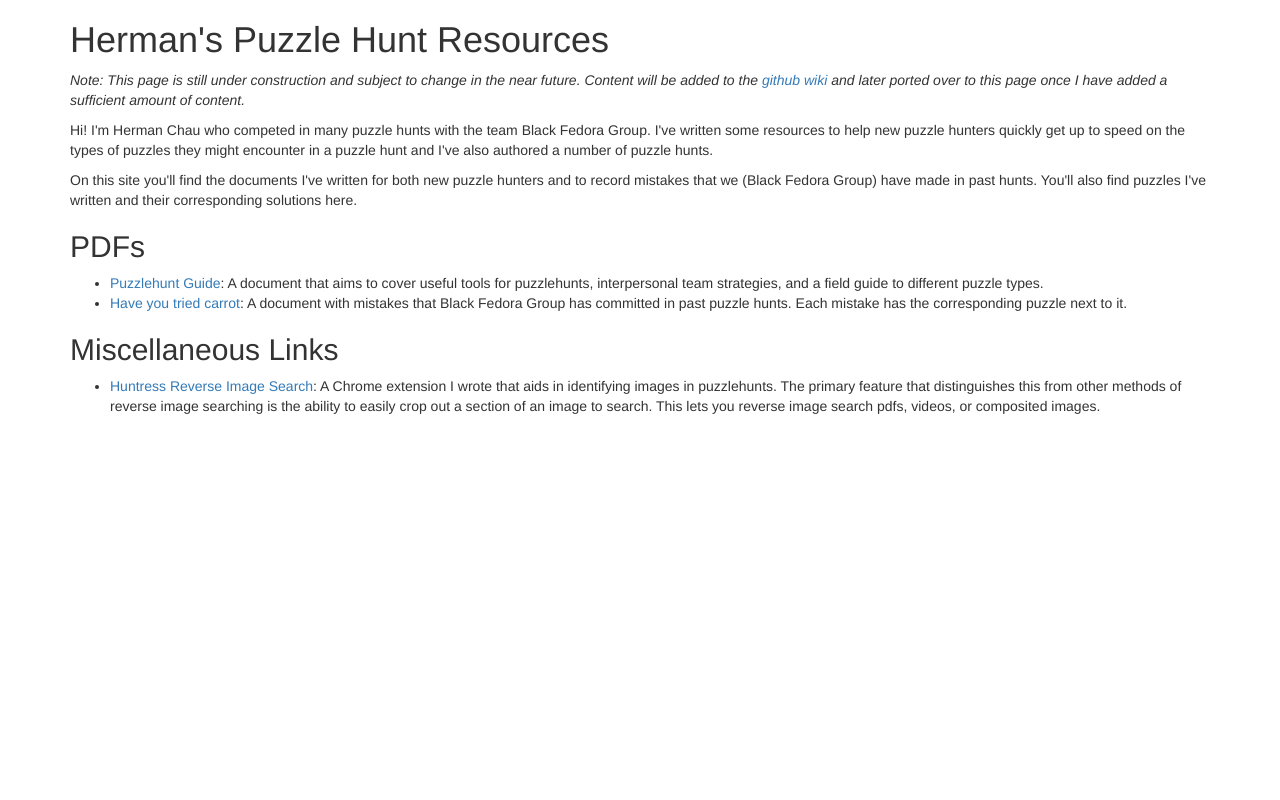
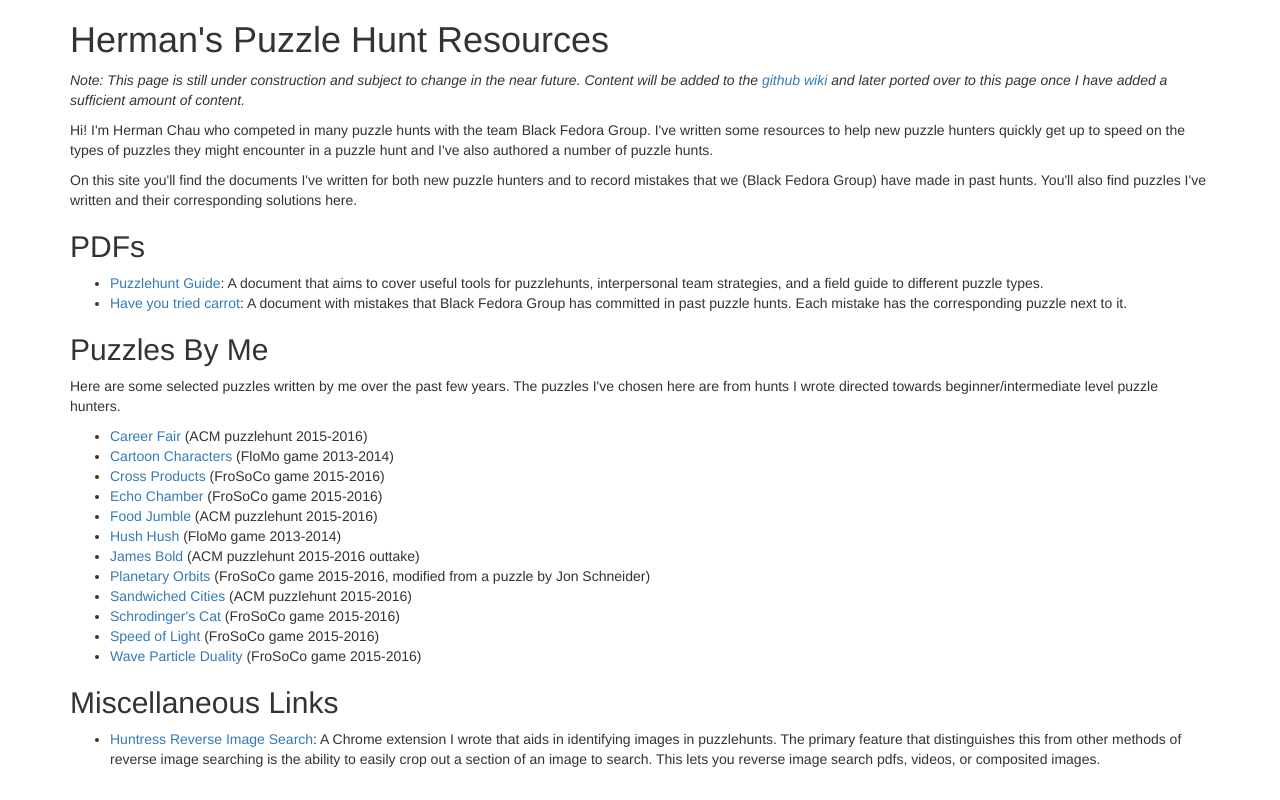
Before and after one commit to kcaze/puzzlehunt_resources, a plain HTML site: page index.html in a window 1280 px wide. Drawn offline with Linux system fonts and the light colour scheme.

Commit message:
Update page with past puzzles I've written.

```diff
--- a/index.html
+++ b/index.html
@@ -28,6 +28,47 @@
           puzzle next to it.
       </li>
     </ul>
+    <h2>Puzzles By Me</h2>
+    <p>Here are some selected puzzles written by me over the past few years. The puzzles I've chosen here are from hunts I wrote directed towards
+       beginner/intermediate level puzzle hunters.</p>
+    <ul>
+      <li>
+        <a href="puzzles/career_fair.pdf">Career Fair</a> (ACM puzzlehunt 2015-2016)
+      </li>
+      <li>
+        <a href="puzzles/cartoon_characters.pdf">Cartoon Characters</a> (FloMo game 2013-2014)
+      </li>
+      <li>
+        <a href="puzzles/cross_products.pdf">Cross Products</a> (FroSoCo game 2015-2016)
+      </li>
+      <li>
+        <a href="puzzles/echo_chamber.pdf">Echo Chamber</a> (FroSoCo game 2015-2016)
+      </li>
+      <li>
+        <a href="puzzles/food_jumble.pdf">Food Jumble</a> (ACM puzzlehunt 2015-2016)
+      </li>
+      <li>
+        <a href="puzzles/hush_hush.pdf">Hush Hush</a> (FloMo game 2013-2014)
+      </li>
+      <li>
+        <a href="puzzles/james_bold.pdf">James Bold</a> (ACM puzzlehunt 2015-2016 outtake)
+      </li>
+      <li>
+        <a href="puzzles/planetary_orbits.pdf">Planetary Orbits</a> (FroSoCo game 2015-2016, modified from a puzzle by Jon Schneider)
+      </li>
+      <li>
+        <a href="puzzles/sandwiched_cities.pdf">Sandwiched Cities</a> (ACM puzzlehunt 2015-2016)
+      </li>
+      <li>
+        <a href="puzzles/schrodingers_cat.pdf">Schrodinger's Cat</a> (FroSoCo game 2015-2016)
+      </li>
+      <li>
+        <a href="puzzles/speed_of_light.pdf">Speed of Light</a> (FroSoCo game 2015-2016)
+      </li>
+      <li>
+        <a href="puzzles/wave_particle_duality.pdf">Wave Particle Duality</a> (FroSoCo game 2015-2016)
+      </li>
+    </ul>
     <h2>Miscellaneous Links</h2>
     <ul>
       <li>
```
Also changed, not shown: 12 other files.
